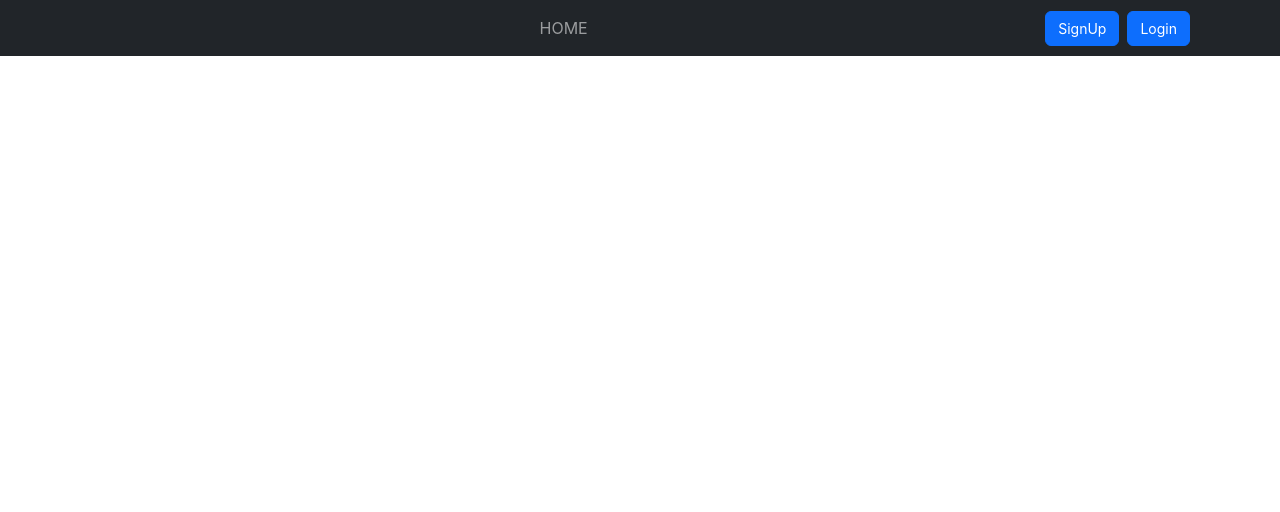
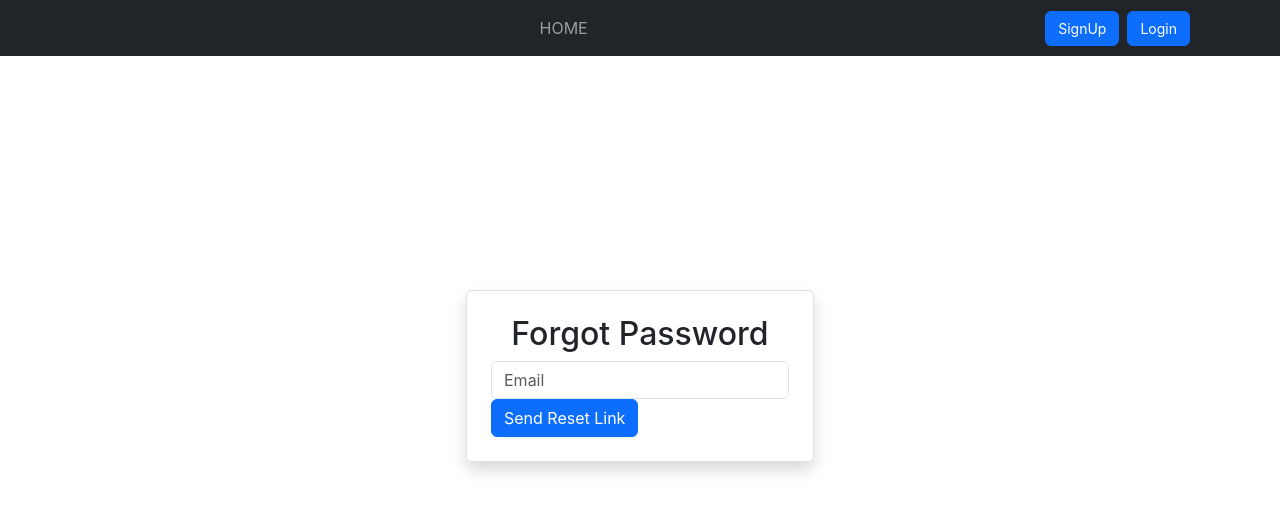
Before and after one commit to SigmaArun/reactarun, a React (Create React App) app: page /forgot-password in a window 1280 px wide. Shown: the top 512 px of the page. Built offline with nearby package versions, Linux system fonts and the light colour scheme.

Commit message:
Build sixth Expense tracker app

```diff
--- a/src/App.js
+++ b/src/App.js
@@ -13,6 +13,7 @@ import Login from "./TrackMyExpenses/pages/Login";
 import Header from "./TrackMyExpenses/components/Header";
 import VerifyEmail from "./TrackMyExpenses/pages/VerifyEmail";
 import AuthContext from "./TrackMyExpenses/store/AuthContext";
+import ForgotPassword from "./TrackMyExpenses/pages/ForgotPassword";
 
 // i love this concept
 const PrivateRoute = ({ component: Component, ...rest }) => {
@@ -41,6 +42,7 @@ const App =()=> {
             <Header></Header>
               <Switch>
               <Redirect exact from="/" to="/home" />
+              <Route path="/forgot-password" component={ForgotPassword} />
               <PrivateRoute path="/verifyemail"  component={VerifyEmail} />
                <Route path='/home' component={Home}/>
                <Route path="/signup"  component={SignUp}/>
--- /dev/null
+++ b/src/TrackMyExpenses/pages/ForgotPassword.js
@@ -0,0 +1,81 @@
+import React, { useState } from "react";
+import { Container, Row, Col, Form, Alert, Button, Spinner } from "react-bootstrap";
+
+const ForgotPassword = () => {
+    const [enteredEmail, setEnteredEmail] = useState("");
+    const [message, setMessage] = useState(null);
+    const [loading, setLoading] = useState(false);
+    const [error, setError] = useState(null);
+
+    const emailHandler = (event) => {
+        setEnteredEmail(event.target.value);
+    };
+
+    const handleSubmit = async (event) => {
+        event.preventDefault();
+
+        setMessage(null);
+        setError(null);
+        setLoading(true);
+
+        try {
+            const response = await fetch(
+                "https://identitytoolkit.googleapis.com/v1/accounts:sendOobCode?key=AIzaSyByqGR1J2yVZHGlFvq-QaigXuZjIz4qrZw",
+                {
+                    method: "POST",
+                    body: JSON.stringify({
+                        requestType: "PASSWORD_RESET",
+                        email: enteredEmail,
+                    }),
+                    headers: {
+                        "Content-Type": "application/json",
+                    },
+                }
+            );
+
+            setLoading(false);
+
+            if (response.ok) {
+                setMessage("Password reset email sent! Check your inbox.");
+                setEnteredEmail("");
+            } else {
+                const data = await response.json();
+                const errorMessage = data.error?.message || "Password reset failed!";
+                setError(errorMessage);
+            }
+        } catch (error) {
+            setLoading(false);
+            setError("An error occurred. Please try again.");
+        }
+    };
+
+    return (
+        <Container className="d-flex align-items-center justify-content-center" style={{ height: "80vh" }}>
+            <Row className="w-100">
+                <Col md={4} className="mx-auto">
+                    <div className="border p-4 rounded shadow">
+                        <h2 className="text-center">Forgot Password</h2>
+                        {message && <Alert variant="success">{message}</Alert>}
+                        {error && <Alert variant="danger">{error}</Alert>}
+                        <Form onSubmit={handleSubmit}>
+                            <Form.Group controlId="formEmail">
+                                <Form.Control
+                                    type="email"
+                                    placeholder="Email"
+                                    name="email"
+                                    value={enteredEmail}
+                                    onChange={emailHandler}
+                                />
+                            </Form.Group>
+                            <Button variant="primary" type="submit" disabled={loading}>
+                                {loading ? <Spinner animation="border" size="sm" /> : "Send Reset Link"}
+                            </Button>
+                        </Form>
+                    </div>
+                </Col>
+            </Row>
+        </Container>
+    );
+};
+
+export default ForgotPassword;
--- a/src/TrackMyExpenses/pages/Login.js
+++ b/src/TrackMyExpenses/pages/Login.js
@@ -1,7 +1,7 @@
 
 import React ,{useContext, useState}from "react";
 import { Container, Row, Col, Form, Alert, Button } from "react-bootstrap";
-import { useHistory } from 'react-router-dom';
+import { useHistory,Link } from 'react-router-dom';
 import AuthContext from "../store/AuthContext";
 
 const Login=()=>{
@@ -92,6 +92,7 @@ const Login=()=>{
                   onChange={passwordHandler}
                 />
               </Form.Group>
+              <Link to="/forgot-password" className="d-block mt-3">Forgot Password?</Link>
               <Button variant="primary" type="submit">
                 Login
               </Button>
```
